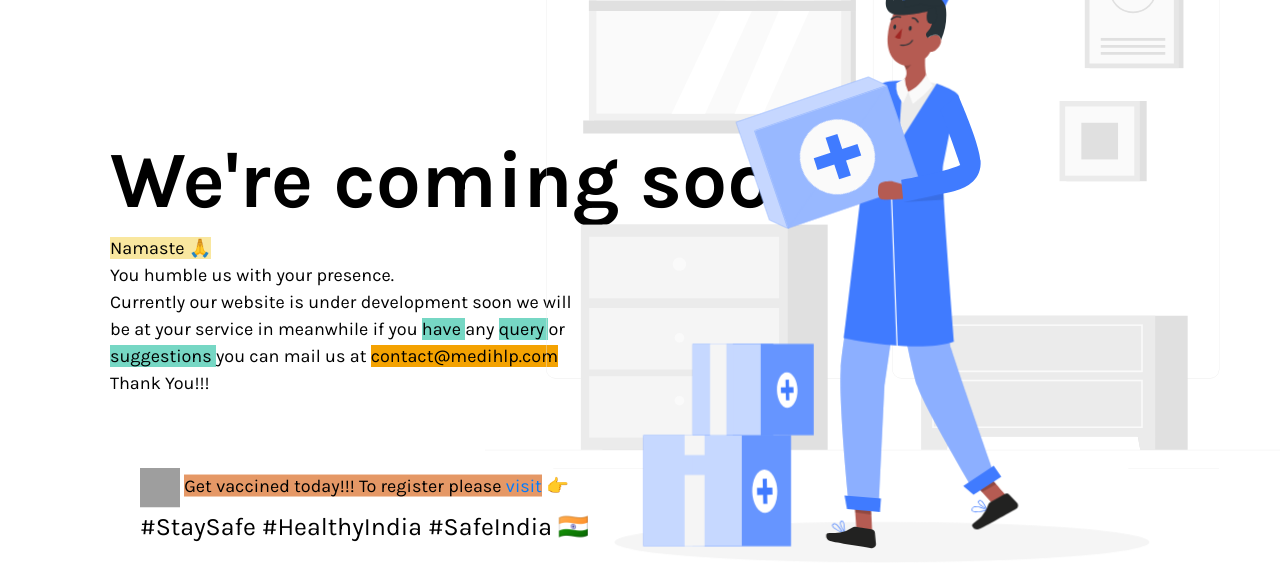
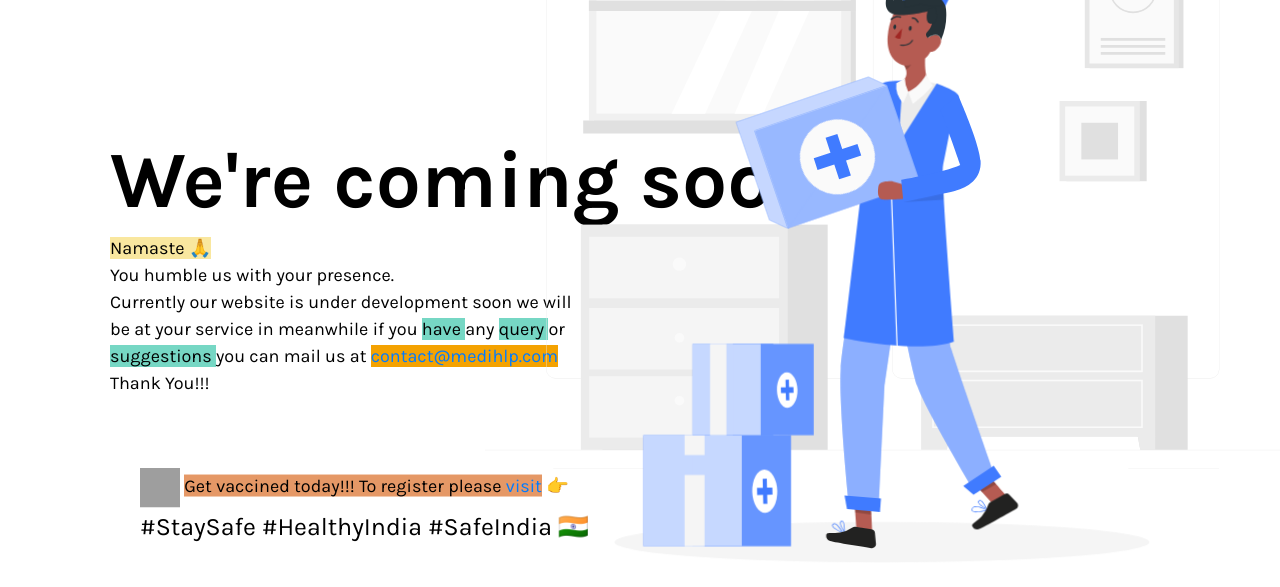
Before and after one commit to medihlp/medihlp.github.io, a plain HTML site: page index.html in a window 1280 px wide. Shown: the part 117-704 px from the top of the page. Drawn offline with nearby package versions, Linux system fonts and the light colour scheme; grey boxes are pictures that could not be loaded.

Commit message:
Update index.html

```diff
--- a/index.html
+++ b/index.html
@@ -35,7 +35,7 @@
         <div class="container nav">
             <ul>
            <li> <h1 class="page-title">We're coming soon</h1></li>
-        <li><p class="page-description"> <span class="greetings">Namaste 🙏</span> <br>You humble us with your presence.<br> Currently our website is under development soon we will be at your service in meanwhile if you <span class="imp"> have </span> any <span class="imp"> query </span> or <span class="imp"> suggestions </span> you can mail us at <span class="highlighted"> contact@medihlp.com </span> <br> Thank You!!!
+        <li><p class="page-description"> <span class="greetings">Namaste 🙏</span> <br>You humble us with your presence.<br> Currently our website is under development soon we will be at your service in meanwhile if you <span class="imp"> have </span> any <span class="imp"> query </span> or <span class="imp"> suggestions </span> you can mail us at <span class="highlighted"> <a href="mailto:contact@medihlp.com">contact@medihlp.com </a></span> <br> Thank You!!!
             </p>
         <p class="floating page-description"> <img src="https://img.icons8.com/doodle/96/000000/syringe--v1.png" class="vaccined"/> <span class="vac">Get vaccined today!!! To register please <a href="https://www.cowin.gov.in/home"> visit</span> 👉 </a> <span class="tag"> #StaySafe #HealthyIndia #SafeIndia 🇮🇳</span> </p>
         </li>
```
